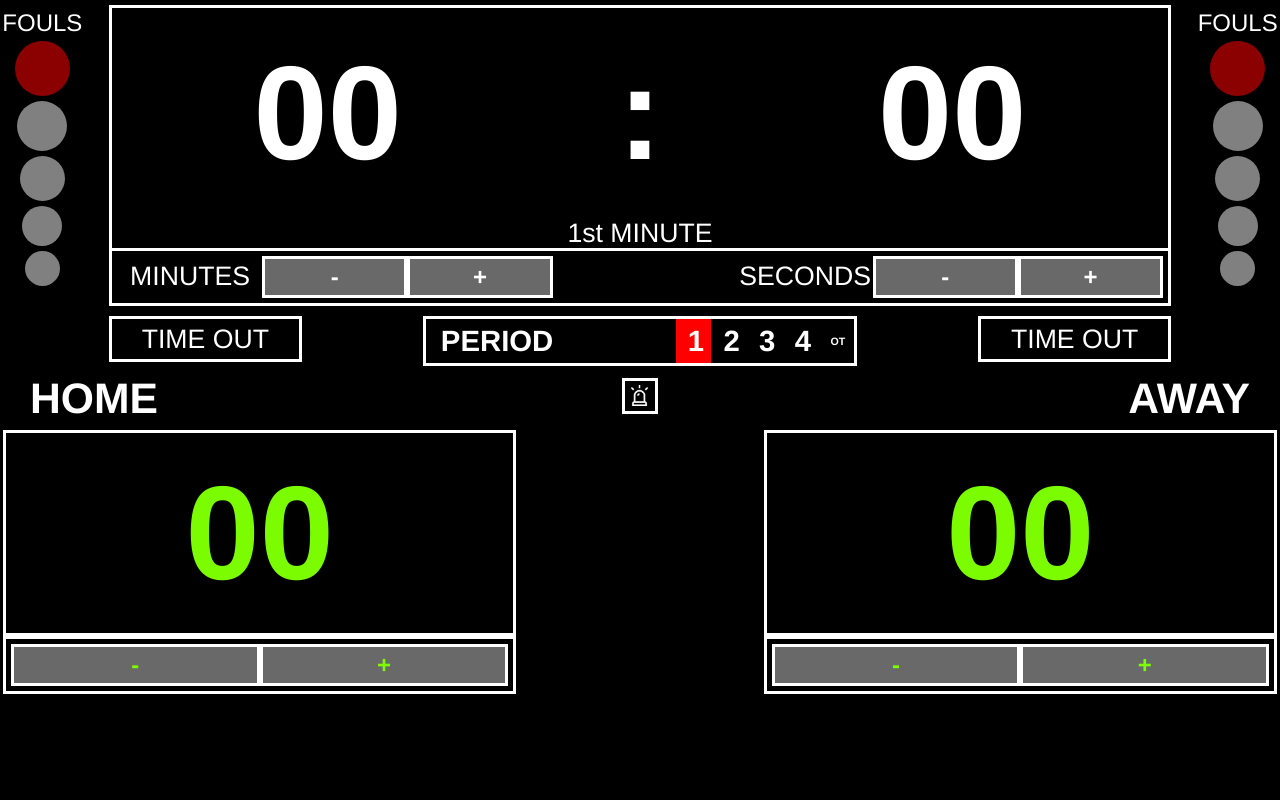
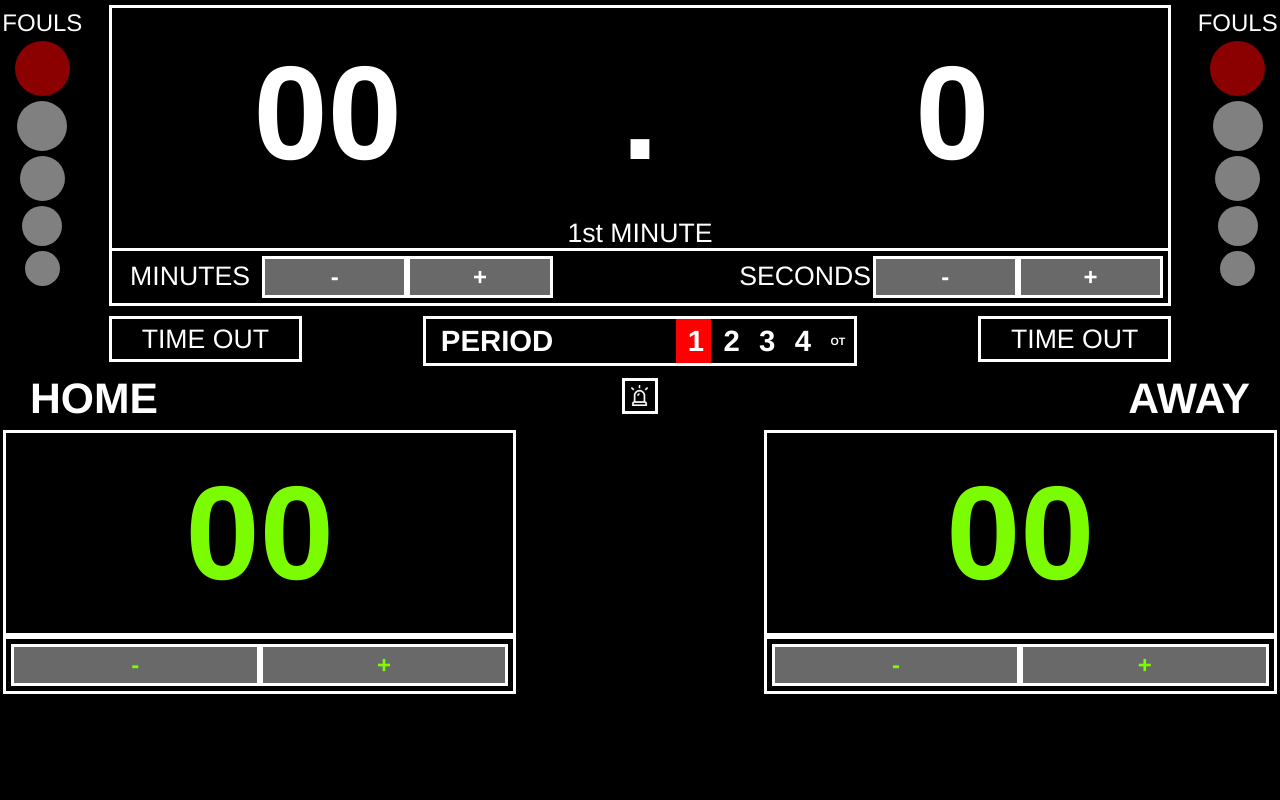
Before and after one commit to vijuhe/BasketballScoreboard, an ASP.NET Core app: page / in a window 1280 px wide. Run offline with ASP.NET Core 8, Linux system fonts and the light colour scheme; style sheets or scripts are compiled from the project's sources.

Commit message:
Implement precise timer display with tenths of seconds when under 1 minute
Co-authored-by: vijuhe <3636127+vijuhe@users.noreply.github.com>

```diff
--- a/BasketballScoreboard/Components/RemaningTime.razor
+++ b/BasketballScoreboard/Components/RemaningTime.razor
@@ -2,6 +2,31 @@
 
 <div class="container">
     <div class="row clickable" @onclick="ToggleTimer">
+        @if (minutes == 0 && !isIntermission)
+        {
+            <!-- Show seconds and tenths when under 1 minute (except during intermission) -->
+            <div class="col-5">
+                <div class="white-text big-text" style="@GetSecondStyles()">
+                    @seconds.ToPaddedString()
+                </div>
+            </div>
+            <div class="col-2">
+                <div class="white-text big-text" style="@GetSecondStyles()">
+                    .
+                </div>
+                <div id="ongoing-minute">
+                    @ongoingMinute
+                </div>
+            </div>
+            <div class="col-5">
+                <div class="white-text big-text" style="@GetSecondStyles()">
+                    @tenths
+                </div>
+            </div>
+        }
+        else
+        {
+            <!-- Show minutes and seconds when 1 minute or more (or during intermission) -->
             <div class="col-5">
                 <div class="white-text big-text">
                     @minutes.ToPaddedString()
@@ -20,6 +45,7 @@
                     @seconds.ToPaddedString()
                 </div>
             </div>
+        }
     </div>
 
     <div id="time-adjustments" class="row white-text">
@@ -58,6 +84,7 @@
     private const byte overtimeLengthInMinutes = 5;
     private byte minutes = 0;
     private byte seconds = 0;
+    private byte tenths = 0;
     private string ongoingMinute = "1st MINUTE";
     private byte? startingMinutes;
     private Timer? timer;
@@ -72,10 +99,10 @@
 
     protected override void OnInitialized()
     {
-        timer = new Timer(1000);
+        timer = new Timer(100); // 100ms intervals for tenths of seconds
         timer.AutoReset = true;
         timer.Enabled = false;
-        timer.Elapsed += SecondPassed;
+        timer.Elapsed += TimerTick;
     }
 
     public void ToggleTimer()
@@ -88,6 +115,7 @@
     {
         minutes = startingMinutes.HasValue ? startingMinutes.Value : (byte) 0;
         seconds = 0;
+        tenths = 0;
         ongoingMinute = "1st MINUTE";
         isIntermission = false;
         isOvertime = false;
@@ -98,6 +126,7 @@
     {
         minutes = intermissionLengthInMinutes;
         seconds = 0;
+        tenths = 0;
         ongoingMinute = "1st MINUTE";
         isIntermission = true;
         isOvertime = false;
@@ -108,6 +137,7 @@
     {
         minutes = overtimeLengthInMinutes;
         seconds = 0;
+        tenths = 0;
         ongoingMinute = "1st MINUTE";
         isIntermission = false;
         isOvertime = true;
@@ -130,10 +160,10 @@
             : "";
     }
 
-    private async void SecondPassed(Object? source, ElapsedEventArgs e)
+    private async void TimerTick(Object? source, ElapsedEventArgs e)
     {
-        SubtractSecond();
-        if (minutes == 0 && seconds == 0)
+        SubtractTenth();
+        if (minutes == 0 && seconds == 0 && tenths == 0)
         {
             timer!.Enabled = false;
             if (isIntermission) await OnIntermissionEnded.InvokeAsync();
@@ -142,23 +172,49 @@
         StateHasChanged();
     }
 
-    private void SubtractSecond()
+    private void SubtractTenth()
     {
-        if (seconds > 0) seconds--;
+        if (tenths > 0) tenths--;
+        else if (seconds > 0)
+        {
+            SubtractSecond();
+            tenths = 9;
+        }
         else if (minutes > 0)
         {
             SubtractMinute();
             seconds = 59;
+            tenths = 9;
+        }
+    }
+
+    private void SubtractSecond()
+    {
+        if (seconds > 0)
+        {
+            seconds--;
+            tenths = 0; // Reset tenths when manually adjusting seconds
+        }
+        else if (minutes > 0)
+        {
+            SubtractMinute();
+            seconds = 59;
+            tenths = 0;
         }
     }
 
     private void AddSecond()
     {
-        if (seconds < 59) seconds++;
+        if (seconds < 59)
+        {
+            seconds++;
+            tenths = 0; // Reset tenths when manually adjusting seconds
+        }
         else
         {
             AddMinute();
             seconds = 0;
+            tenths = 0;
         }
     }
 
```
Lines whose indentation alone changed are shown as unchanged.
